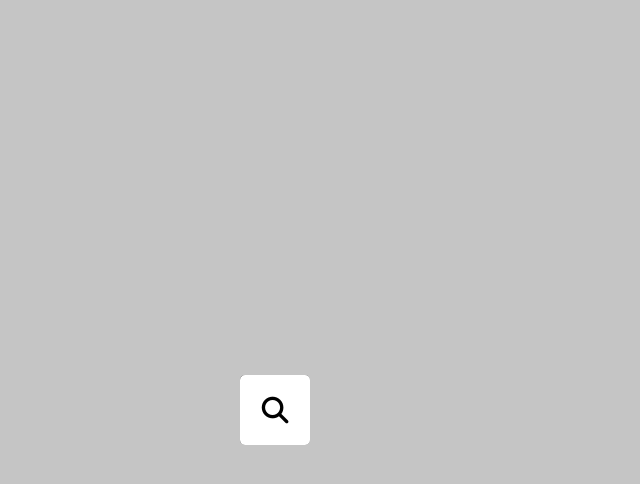
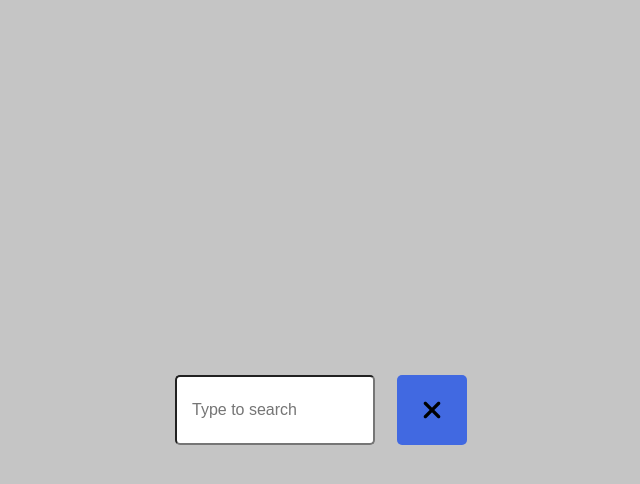
Before and after one commit to habibFRH/JS12--search-box-preview, a plain HTML site: page index.html in a window 1280 px wide. Both pictures are taken after a click on the button 640 px from the left and 410 px from the top of the page. Shown: the whole page, without its empty margins (365-1005 px from the left). Drawn offline with Linux system fonts and the light colour scheme.

Commit message:
javascript

```diff
--- a/script.js
+++ b/script.js
@@ -0,0 +1,20 @@
+const container = document.querySelector(".container");
+const input = document.querySelector(".search");
+const button = document.querySelector(".button");
+const searchIcon = document.querySelector(".fa-search");
+const closeIcon = document.querySelector(".fa-times");
+
+button.addEventListener("click", (e) => {
+  container.classList.toggle("active");
+  button.classList.toggle("active");
+
+  if (container.classList.contains("active")) {
+    searchIcon.style.opacity = 0;
+    closeIcon.style.opacity = 1;
+  } else {
+    searchIcon.style.opacity = 1;
+    closeIcon.style.opacity = 0;
+  }
+
+  input.focus();
+});
--- a/style.css
+++ b/style.css
@@ -1,11 +1,11 @@
-*{
+* {
     box-sizing: border-box;
     padding: 0;
     margin: 0;
     font-family: sans-serif;
 }
 
-body{
+body {
     display: flex;
     justify-content: center;
     align-items: center;
@@ -13,12 +13,12 @@ body{
     background-color: rgb(197, 197, 197);
 }
 
-.container{
+.container {
     position: relative;
     height: 50px;
 }
 
-.search{
+.search {
     outline: none;
     background: #fff;
     border: O;
@@ -29,7 +29,8 @@ body{
     transition: width 0.5s ease;
     border-radius: 5px;
 }
-.button{
+
+.button {
     background-color: #fff;
     border: 0;
     cursor: pointer;
@@ -43,27 +44,36 @@ body{
     border-radius: 5px;
 }
 
-.container.active .search{
+.container.active .search {
     width: 200px;
 }
 
-.container.active .button{
-    transform: translateY(198px);
+.container.active .button {
+    transform: translateX(198px);
     background-color: royalblue;
 }
 
-.button.active{
+.container.active .button:hover {
+    transform: translateX(198px);
+    background-color: rgb(225, 65, 65);
+}
+
+.button.active {
     margin-left: 1.5rem;
 }
 
-.fa-times{
+.fa-times {
     opacity: 0;
     position: absolute;
     left: 50%;
     top: 50%;
-    transform: translate(-50%,-50%);
+    transform: translate(-50%, -50%);
 }
 
-.fa-times.active{
+.fa-times.active {
     opacity: 1;
 }
+
+.button:hover {
+    background-color: royalblue;
+}
```
